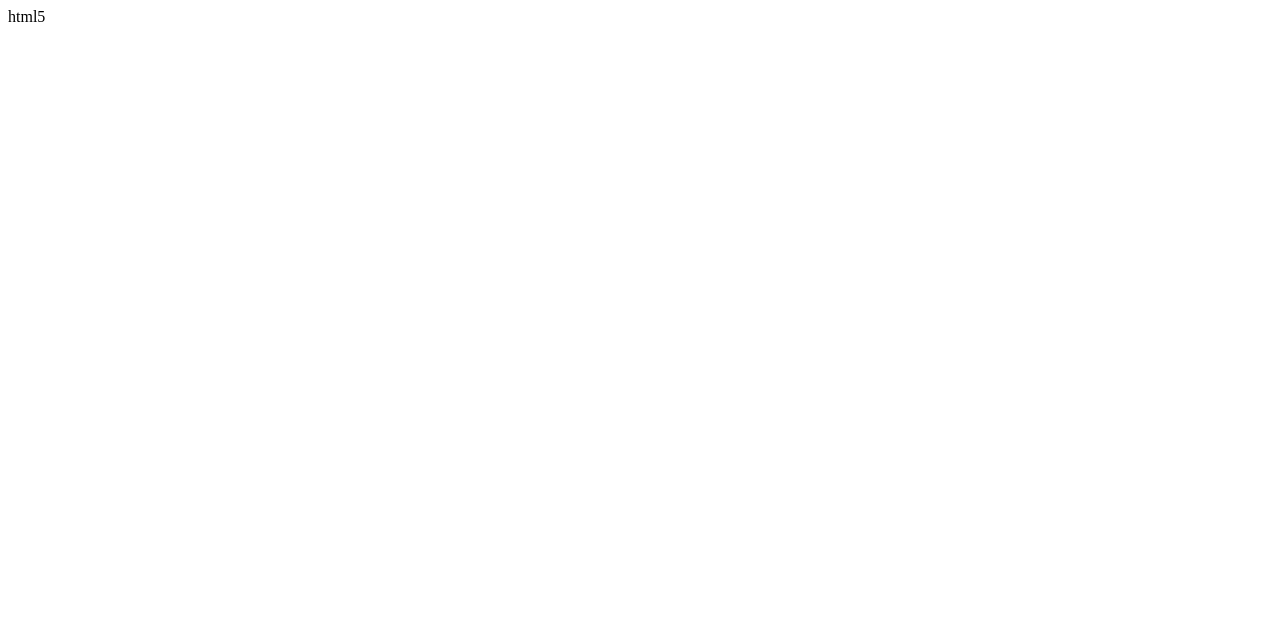
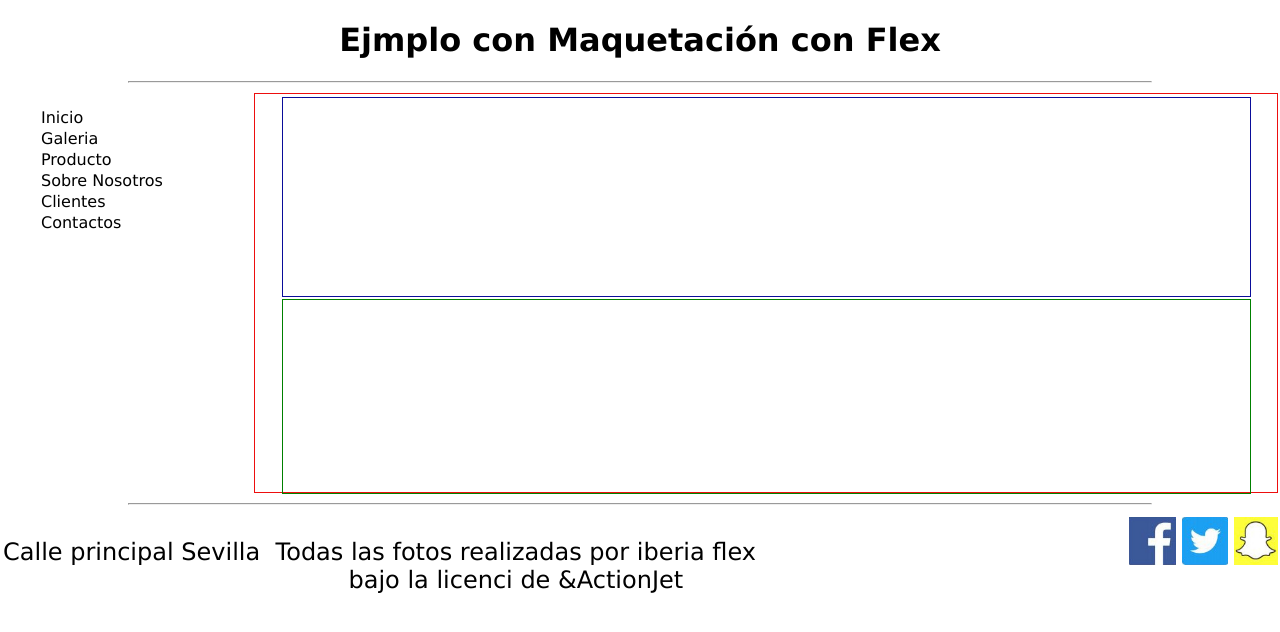
Before and after one commit to juandmelendezpe/MaquetacionFlex, a plain HTML site: page index.html in a window 1280 px wide. Drawn offline with Linux system fonts and the light colour scheme.

Commit message:
extructura css y html 1
se empezo con las etiquetas html semanticas y css

```diff
--- a/css/style.css
+++ b/css/style.css
@@ -0,0 +1,111 @@
+* {
+    box-sizing: border-box;
+}
+
+:root {
+    --bg-color: #009fe3;
+    --text-color: #dbd5d5ec;
+    --header-text-color: #808080;
+    --card-izq: #f39;
+    --card-der: #f93;
+}
+
+body {
+    margin: 0;
+    padding: 0;
+    font-family: 'Lucida Sans', 'Lucida Sans Regular', 'Lucida Grande', 'Lucida Sans Unicode', Geneva, Verdana, sans-serif;
+
+}
+p{
+    text-align: center;
+    font-size: 1.5rem;
+}
+.container {
+    display: inline;
+        width :  80% ;
+        margin: 15% auto;
+    }
+ .cb {
+    clear: both;
+ }
+ hr{
+    text-align: center;
+    width: 80%;
+ }
+ /*****HEADER********/
+
+ .titulo{
+    width: 100%;
+    text-align: center;
+ }
+ nav {
+    width: 15%;
+    height: 400px;
+    text-align: left;
+    float: left;
+ }
+ nav ul li{
+    margin: 0;
+    padding: 1px;
+
+ }
+ nav li{
+    display: block;
+    text-decoration: none;
+ }
+ section {
+    margin: 2px;
+    padding: 1px;
+    width: 80%;
+    height: 400px;
+    float: right;
+    border: 1px solid #ed0e0e;
+ }
+ .block-arriba{
+    display: flex;
+    width: 95%;
+    height: 200px;
+    border: 1px solid #0a0d9a;
+    margin: 2px auto;
+
+ }
+ .block-abajo{
+    display: flex;
+    flex-direction: row;
+    width: 95%;
+    height: 195px;
+    border: 1px solid green;
+    margin: 2px auto;
+
+
+ }
+ footer{
+    width: 100%;
+    height: 90px;
+    margin: 2px;
+    padding: 1px;
+    position: relative;
+    font-size: 0.75rem;
+
+ }
+
+ .texto1{
+    float: left;
+ }
+ .footer-text-centro{
+    width: 40%;
+    height: auto;
+    float: left;
+ }
+ .footer-logos{
+    width: 25%;
+    float: right;
+
+
+ }
+ .footer-logos img{
+    height: 50px;
+    margin: 2px;
+    padding: 1px;
+    float: right;
+ }
--- a/index.html
+++ b/index.html
@@ -1 +1,66 @@
-html5
+<!DOCTYPE html>
+<html lang="en">
+<head>
+    <meta charset="UTF-8">
+    <meta http-equiv="X-UA-Compatible" content="IE=edge">
+    <meta name="viewport" content="width=, initial-scale=1.0">
+    <link rel="preconnect" href="https://fonts.googleapis.com">
+<link rel="preconnect" href="https://fonts.gstatic.com" crossorigin>
+<link href="https://fonts.googleapis.com/css2?family=Alex+Brush&display=swap" rel="stylesheet">
+<link rel="stylesheet" href="css/style.css"/>
+<title>MaquetaFlex</title>
+</head>
+<body>
+    <header >
+
+    <div class="container">
+        <div class="titulo">
+            <h1>Ejmplo con Maquetación con Flex</h1>
+        </div>
+        <hr>
+    </div>
+    </header>
+
+    <main >
+
+    <div class="container">
+        <nav>
+            <ul>
+                <li>Inicio</li>
+                <li>Galeria</li>
+                <li>Producto</li>
+                <li>Sobre Nosotros</li>
+                <li>Clientes</li>
+                <li>Contactos</li>
+            </ul>
+
+        </nav>
+
+        <section>
+            <div class="block-arriba">
+                <div> </div>
+                <div ></div>
+            </div>
+            <div class="block-abajo">
+                <div></div>
+                <div></div>
+                <div></div>
+            </div>
+        </section>
+    </div>
+    </main>
+    <div class="cb"></div>
+    <hr>
+    <footer>
+        <div class="container">
+        <div class="texto1"><p>Calle principal Sevilla</p>   </div>
+        <div class="footer-text-centro"><p>Todas las fotos realizadas por iberia flex bajo la licenci de &ActionJet</p>  </div>
+        <div class="footer-logos" >
+            <img src="img/snapchat.jpg" alt="logo-snapcht"/>
+            <img src="img/twitter.jpg"    alt="logo-twiter"/>
+            <img src="img/facebook.jpg" alt="logo-facebook"/>
+         </div>
+        </div>
+    </footer>
+</body>
+</html>
```
Also changed, not shown: img/facebook.jpg (renamed from img/img/facebook.jpg), img/img1.jpg (renamed from img/img/img1.jpg), img/img2.jpg (renamed from img/img/img2.jpg), img/img3.jpg (renamed from img/img/img3.jpg), img/img4.jpg (renamed from img/img/img4.jpg), img/img5.jpg (renamed from img/img/img5.jpg), img/snapchat.jpg (renamed from img/img/snapchat.jpg), img/twitter.jpg (renamed from img/img/twitter.jpg), 1 other file.
